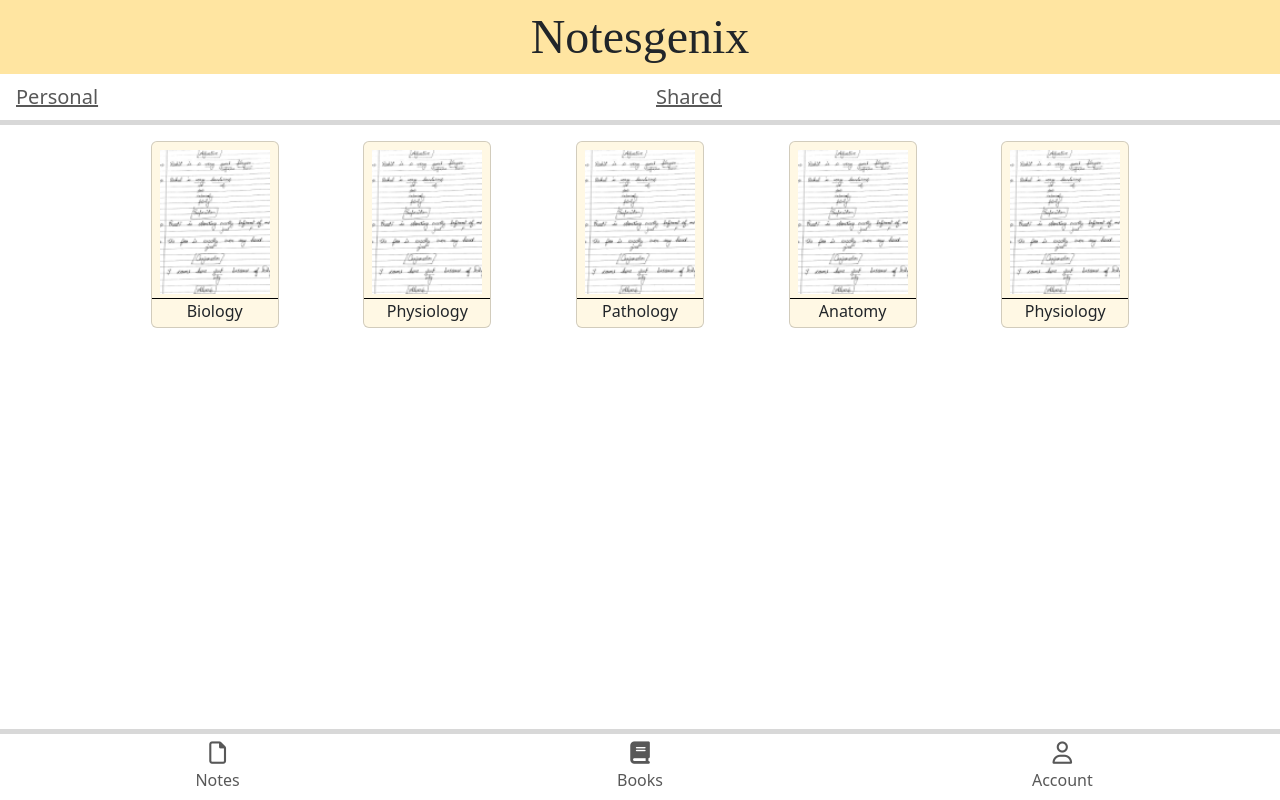
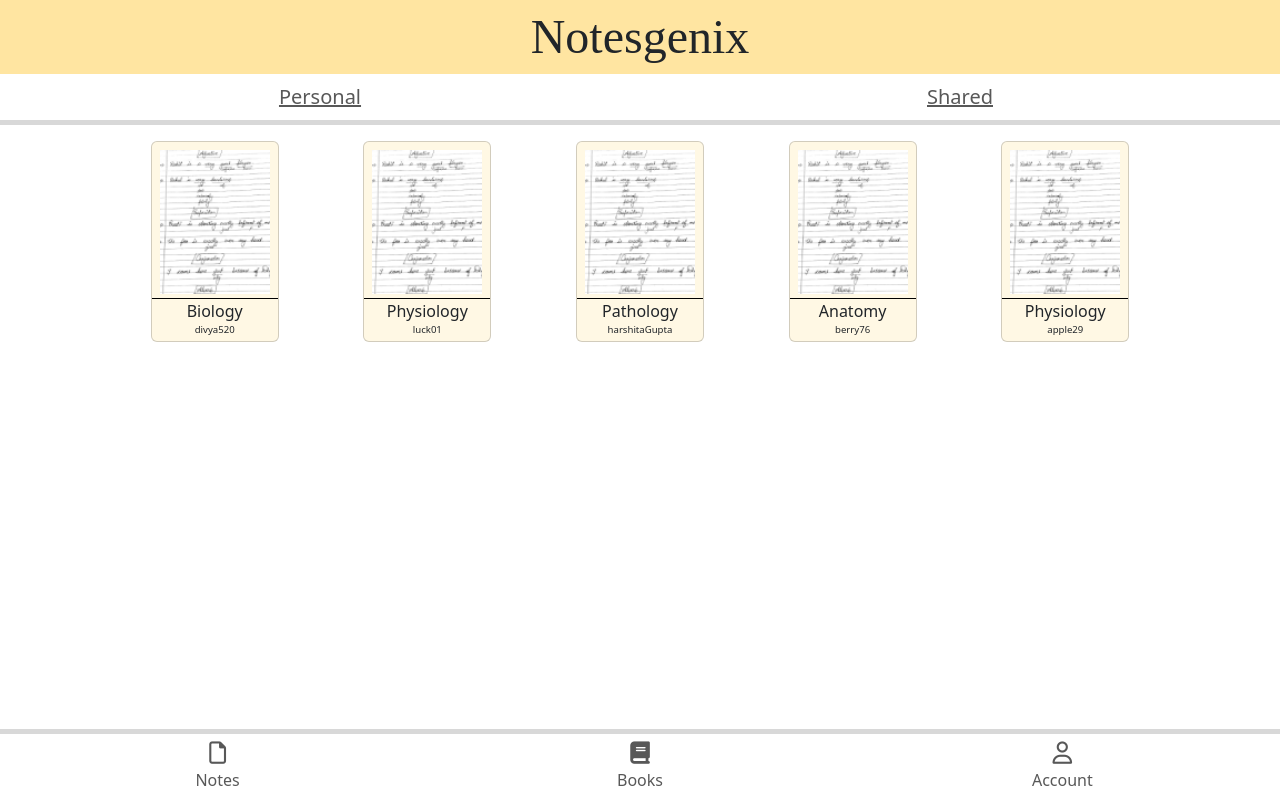
Before and after one commit to divya520357/Notesgenix, a React (Create React App) app: page /notes/shared in a window 1280 px wide. Built offline with nearby package versions, Linux system fonts and the light colour scheme; the HTML template or start-up script is replaced by a standard one; a web font is replaced by a local one.

Commit message:
notes page: added desc in shared tab and fixed scroll

```diff
--- a/src/App.js
+++ b/src/App.js
@@ -18,7 +18,6 @@ function App() {
         <Routes>
           <Route exact path='/' element={<Login />} />
           <Route exact path='/home' element={<Home />} />
-          <Route exact path='/notes' element={<PersonalNotes />} />
           <Route exact path='/notes/personal' element={<PersonalNotes />} />
           <Route exact path='/notes/shared' element={<SharedList />} />
         </Routes>
--- a/src/pages/home/NotesList/NotesCard.jsx
+++ b/src/pages/home/NotesList/NotesCard.jsx
@@ -3,21 +3,22 @@ import notes from "./assets/note-image.png";
 
 const NotesCard = (props) => {
 
-    const handleDesc=()=>{if(props.notes.desc != null){
-      return  (
-        <p className="card-desc card-text text-center mx-1">{props.note.desc}</p>
-        )
-    }
-    else{
-        return null
-    }
-    }
+    // const handleDesc=()=>{
+    //     if(props.notes.desc != null){
+    //         return  (
+    //              <p className="card-desc card-text text-center mx-1">{props.note.desc}</p>
+    //      )
+    //     }
+    // else{
+    //     return null
+    // }
+    // }
     return (
         <div className="card notes-card m-3" style={{width: "8rem"}}>
             <img src={notes} className="card-img-top p-2 pb-0" alt="notes" />
             <div className="card-body py-1 px-0">
-             <p className="card-desc card-text text-center mx-1">{props.note.name}{handleDesc}</p>
-
+             <p className="card-desc card-text text-center mx-1 my-0">{props.note.name}</p>
+             {(props.note.desc)?(<p className="card-desc card-text text-center mx-1" style={{fontSize:'0.6rem'}}>{props.note.desc}</p>):(<></>)}
             </div>
          </div>
     );
--- a/src/pages/home/NotesList/personal.jsx
+++ b/src/pages/home/NotesList/personal.jsx
@@ -15,7 +15,7 @@ const PersonalNotes = () => {
     return (
         <>
             <Navbar />
-                <div className="container home_notes_container d-flex flex-wrap justify-content-evenly">
+                <div className="container home_notes_container d-flex flex-wrap justify-content-evenly ">
                     {Notes.map(Note =>(
                         <NotesCard key={Note.id} note={Note}/>
                     ))}
--- a/src/pages/home/NotesList/style.css
+++ b/src/pages/home/NotesList/style.css
@@ -8,3 +8,7 @@
     background-color: black;
     display: block;
 }
+
+.home_notes_container{
+    padding-bottom: 5rem;
+}
--- a/src/pages/home/footer/index.jsx
+++ b/src/pages/home/footer/index.jsx
@@ -10,7 +10,7 @@ const Footer = () => {
             <div className="footer-container position-fixed bottom-0 w-100 bg-white">
                 <div className="pg-breaker"></div>
                 <div className="footer-bar d-flex align-items-center justify-content-center mt-1 mb-2">
-                    <NavLink className="footer-btn d-flex flex-column justify-content-center align-items-center text-decoration-none" to='/home'>
+                    <NavLink className="footer-btn d-flex flex-column justify-content-center align-items-center text-decoration-none" to='/notes/personal'>
                         <i className="fa-regular fa-file p-1"></i>
                         Notes
                     </NavLink>
--- a/src/pages/home/navbar/index.jsx
+++ b/src/pages/home/navbar/index.jsx
@@ -9,8 +9,8 @@ const Navbar = () => {
 
             <h2 className="home_heading fs-butterfly bg-yellow text-center p-2">Notesgenix</h2>
             <div className="home_nav my-2 d-flex justify-content-center align-items-center">
-                <NavLink  to='/notes/personal' className='personal-btn bg-transparent border-0 mx-3 w-50 fs-5 text-gray'>Personal</NavLink>
-                <NavLink  to='/notes/shared' className='shared-btn bg-transparent border-0 mx-3 w-50 fs-5 text-gray'>Shared</NavLink>
+                <NavLink  to='/notes/personal' className='personal-btn bg-transparent text-center border-0 mx-3 w-50 fs-5 text-gray'>Personal</NavLink>
+                <NavLink  to='/notes/shared' className='shared-btn bg-transparent text-center border-0 mx-3 w-50 fs-5 text-gray'>Shared</NavLink>
             </div>
             <div className="pg-breaker"></div>
         </>
```
